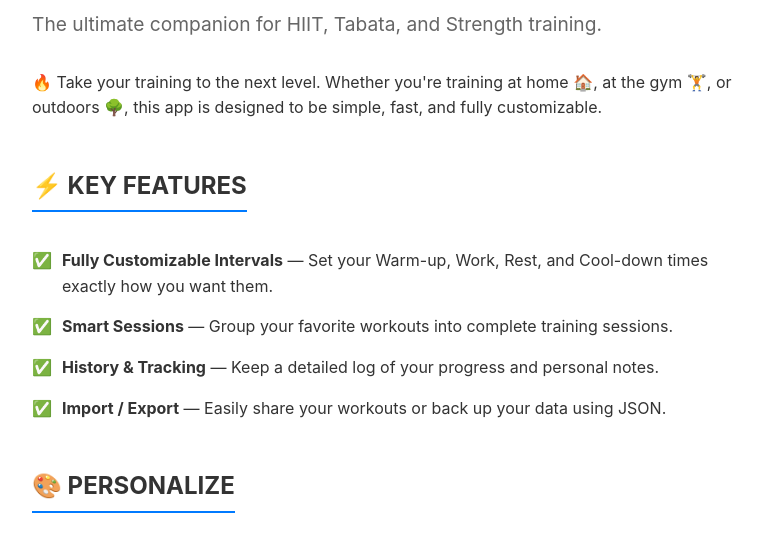
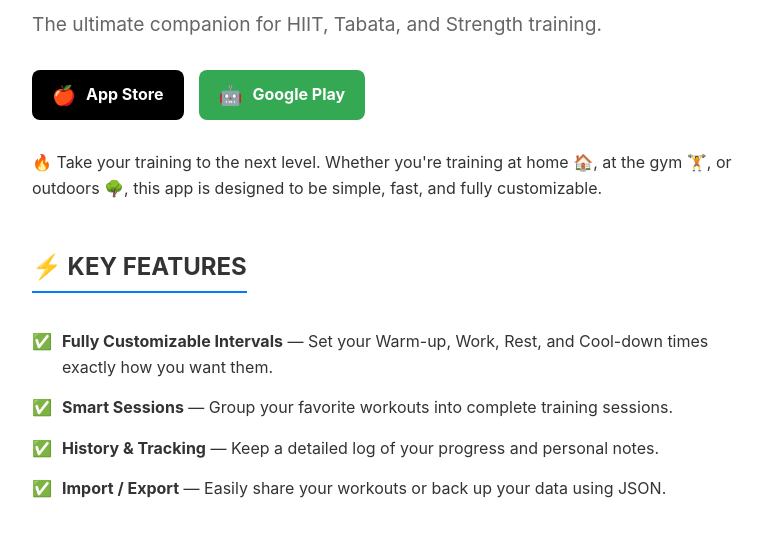
Before and after one commit to r6g9xmxxzd-stack/timer-app, a plain HTML site: page index.html in a window 1280 px wide. Shown: the part 181-726 px from the top of the page, without its empty margins (248-1010 px from the left). Drawn offline with Linux system fonts and the light colour scheme.

Commit message:
Implement store buttons in index.html
Added store buttons for App Store and Google Play.

```diff
--- a/index.html
+++ b/index.html
@@ -23,19 +23,51 @@
         h1 { color: #007AFF; font-size: 2.5em; margin-bottom: 10px; }
         .tagline { font-size: 1.2em; color: #666; margin-bottom: 30px; }
         h2 { color: #333; border-bottom: 2px solid #007AFF; display: inline-block; padding-bottom: 5px; margin-top: 30px; }
+
+        /* Style des boutons Stores */
+        .store-buttons {
+            margin: 30px 0;
+            display: flex;
+            gap: 15px;
+            flex-wrap: wrap;
+        }
+        .btn-store {
+            display: inline-flex;
+            align-items: center;
+            padding: 10px 20px;
+            border-radius: 8px;
+            text-decoration: none;
+            color: white;
+            font-weight: bold;
+            transition: transform 0.2s;
+        }
+        .btn-store:hover { transform: scale(1.05); }
+        .apple { background-color: #000; }
+        .google { background-color: #34a853; }
+        .icon { margin-right: 10px; font-size: 1.2em; }
+
         .feature-list { list-style: none; padding: 0; }
         .feature-list li { margin-bottom: 15px; padding-left: 30px; position: relative; }
         .feature-list li::before { content: "✅"; position: absolute; left: 0; }
+
         .footer-links { margin-top: 50px; padding-top: 20px; border-top: 1px solid #eee; text-align: center; }
         .footer-links a { color: #007AFF; text-decoration: none; font-weight: bold; margin: 0 15px; }
         .footer-links a:hover { text-decoration: underline; }
-        .cta { background: #007AFF; color: white; padding: 15px 25px; border-radius: 8px; text-decoration: none; display: inline-block; margin-top: 20px; font-weight: bold; }
     </style>
 </head>
 <body>
     <div class="container">
         <h1>Workout Timer 🏆</h1>
         <p class="tagline">The ultimate companion for HIIT, Tabata, and Strength training.</p>
+
+        <div class="store-buttons">
+            <a href="https://apps.apple.com/us/app/timer-tabata-hiit/id6761732194" class="btn-store apple" target="_blank">
+                <span class="icon">🍎</span> App Store
+            </a>
+            <a href="https://play.google.com/store/apps/details?id=com.hda.timer" class="btn-store google" target="_blank">
+                <span class="icon">🤖</span> Google Play
+            </a>
+        </div>
 
         <p>🔥 Take your training to the next level. Whether you're training at home 🏠, at the gym 🏋️, or outdoors 🌳, this app is designed to be simple, fast, and fully customizable.</p>
 
```
